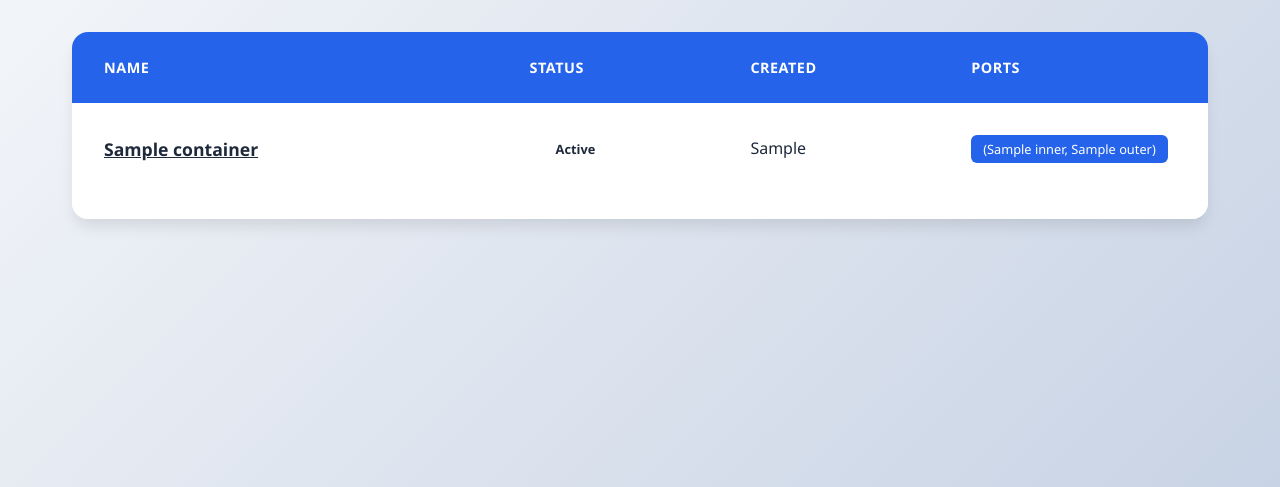
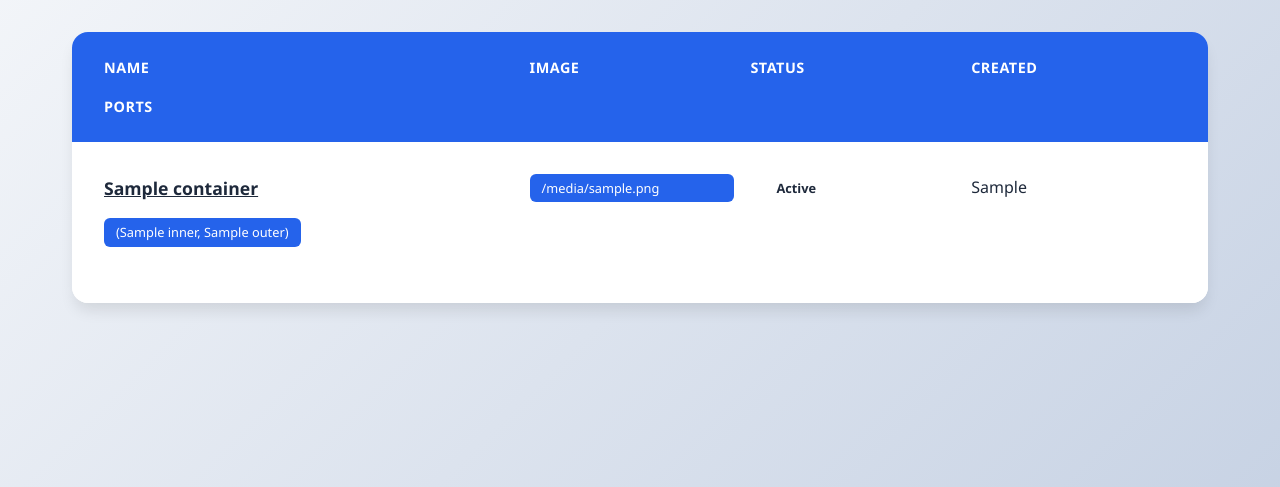
Before and after one commit to adamivangrgic/autodock, a FastAPI app: template templates/containers.html in a window 1280 px wide. Shown: the part 120-607 px from the top of the page. Run offline with FastAPI, Linux system fonts and the light colour scheme; the template is opened without the code that fills it: most values are stand-ins (such as "Sample title", 1, 10 or a date in 2020); parts of the project's set-up code (start-up, migrations or seed data) failed here and were passed over.

Commit message:
image tag

```diff
--- a/functions.py
+++ b/functions.py
@@ -145,7 +145,7 @@ async def docker_container_get_logs(container_id, num_of_lines=100):
     return output
 
 async def docker_container_list():
-    cmd = 'docker ps -a --no-trunc --format "{{.ID}};{{.Names}};{{.State}};{{.RunningFor}};{{.Ports}}"'
+    cmd = 'docker ps -a --no-trunc --format "{{.ID}};{{.Names}};{{.State}};{{.RunningFor}};{{.Ports}};{{.Image}}"'
     raw_otput = await asyncio.to_thread(check_output, cmd)
 
     string_list = raw_otput.split('\n')
@@ -161,6 +161,7 @@ async def docker_container_list():
                 'State': values[2],
                 'RunningFor': values[3],
                 'Ports': values[4].split(', '),
+                'Image': values[5],
             })
 
     return output
--- a/static/css/styles.css
+++ b/static/css/styles.css
@@ -181,13 +181,13 @@ h2 {
     background: var(--secondary);
 }
 
-.ports {
+.link-list {
     display: flex;
     flex-wrap: wrap;
     gap: 0.5rem;
 }
 
-.port-link {
+.link {
     background: var(--primary);
     color: white;
     padding: 0.25rem 0.75rem;
@@ -198,7 +198,7 @@ h2 {
     transition: all 0.2s ease;
 }
 
-.port-link:hover {
+.link:hover {
     background: var(--primary-dark);
     transform: translateY(-1px);
 }
--- a/templates/container_details.html
+++ b/templates/container_details.html
@@ -56,10 +56,10 @@
                 </div>
                 <div class="table-row">
                     <div class="table-label">Ports</div>
-                    <div class="table-value">
+                    <div class="table-value link-list">
                     {% for inner, outer in container[0]['NetworkSettings']['Ports'].items() %}
                     {% if outer %}
-                        <a target="_blank" rel="noopener noreferrer" href="{{ HOST_ADDRESS }}:{{ outer[0]['HostPort'] }}" class="port-link">{{ outer[0]['HostPort'] }}:{{ inner }}</a>
+                        <a target="_blank" rel="noopener noreferrer" href="{{ HOST_ADDRESS }}:{{ outer[0]['HostPort'] }}" class="link">{{ outer[0]['HostPort'] }}:{{ inner }}</a>
                     {% endif %}
                     {% endfor %}
                     </div>
@@ -78,7 +78,7 @@
                     fill_log_output('/api/container/get_logs',
                         {'id': '{{ id }}', 'line_num': document.querySelector('#line-num-{{ id }}').value},
                         '#log-output-{{ id }}')
-                }, 5000);
+                }, 2000);
             </script>
 
         </div>
--- a/templates/containers.html
+++ b/templates/containers.html
@@ -20,6 +20,7 @@
         <div class="main-content">
             <div class="list-header">
                 <div>Name</div>
+                <div>Image</div>
                 <div>Status</div>
                 <div>Created</div>
                 <div>Ports</div>
@@ -29,18 +30,20 @@
             <div class="list-item">
                 {% set id = container['Id'] %}
                 {% set name = container['Names'] %}
+                {% set image = container['Image'] %}
                 {% set status = container['State'] %}
                 {% set created = container['RunningFor'] %}
                 <div class="list-row">
                     <a href="/container/{{ id }}" class="list-item-name" data-label="Name">{{ name }}</a>
+                    <a href="" class="link" data-label="Image">{{ image }}</a>
                     <div class="status-container" data-label="Status">
                         <div class="status status-{{ status }}">{{ status }}</div>
                     </div>
                     <div data-label="Created">{{ created }}</div>
-                    <div class="ports" data-label="Ports">
+                    <div class="link-list" data-label="Ports">
                     {% for port in container['Ports'] %}
                     {% if port %}
-                        <a target="_blank" rel="noopener noreferrer" href="" class="port-link">{{ port }}</a>
+                        <a target="_blank" rel="noopener noreferrer" href="" class="link">{{ port }}</a>
                     {% endif %}
                     {% endfor %}
                     </div>
--- a/templates/index.html
+++ b/templates/index.html
@@ -35,9 +35,9 @@
                             <div class="status status-{{ status }}">{{ status }}</div>
                         </div>
                         <div data-date="{{ repo['inspect'][0]['Created'] }}" data-label="Created"></div>
-                        <div class="ports" data-label="Ports">
+                        <div class="link-list" data-label="Ports">
                         {% for inner, outer in repo['inspect'][0]['NetworkSettings']['Ports'].items() %}
-                            <a target="_blank" rel="noopener noreferrer" href="{{ HOST_ADDRESS }}:{{ outer[0]['HostPort'] }}" class="port-link">{{ outer[0]['HostPort'] }}:{{ inner }}</a>
+                            <a target="_blank" rel="noopener noreferrer" href="{{ HOST_ADDRESS }}:{{ outer[0]['HostPort'] }}" class="link">{{ outer[0]['HostPort'] }}:{{ inner }}</a>
                         {% endfor %}
                         </div>
                     {% else %}
--- a/templates/repo_details.html
+++ b/templates/repo_details.html
@@ -112,10 +112,10 @@
                 </div>
                 <div class="table-row">
                     <div class="table-label">Ports</div>
-                    <div class="table-value">
+                    <div class="table-value link-list">
                     {% for inner, outer in container[0]['NetworkSettings']['Ports'].items() %}
                     {% if outer %}
-                        <a target="_blank" rel="noopener noreferrer" href="{{ HOST_ADDRESS }}:{{ outer[0]['HostPort'] }}" class="port-link">{{ outer[0]['HostPort'] }}:{{ inner }}</a>
+                        <a target="_blank" rel="noopener noreferrer" href="{{ HOST_ADDRESS }}:{{ outer[0]['HostPort'] }}" class="link">{{ outer[0]['HostPort'] }}:{{ inner }}</a>
                     {% endif %}
                     {% endfor %}
                     </div>
```
